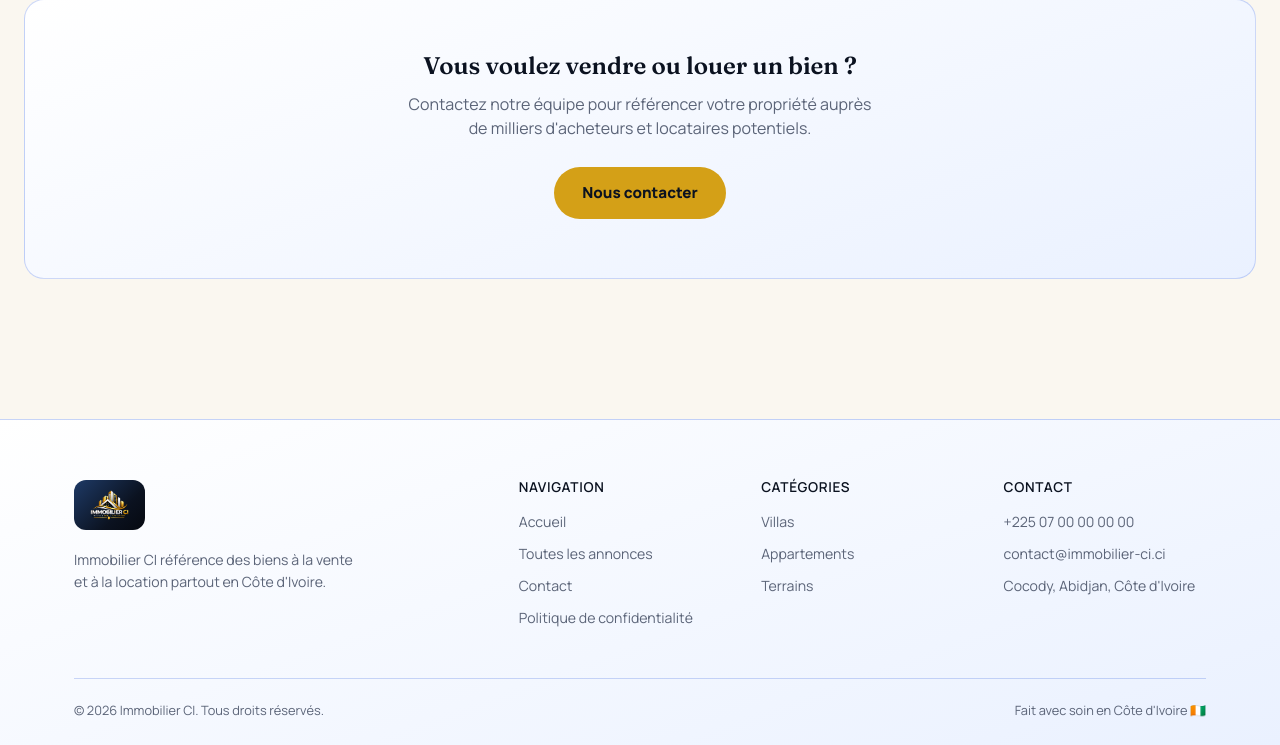
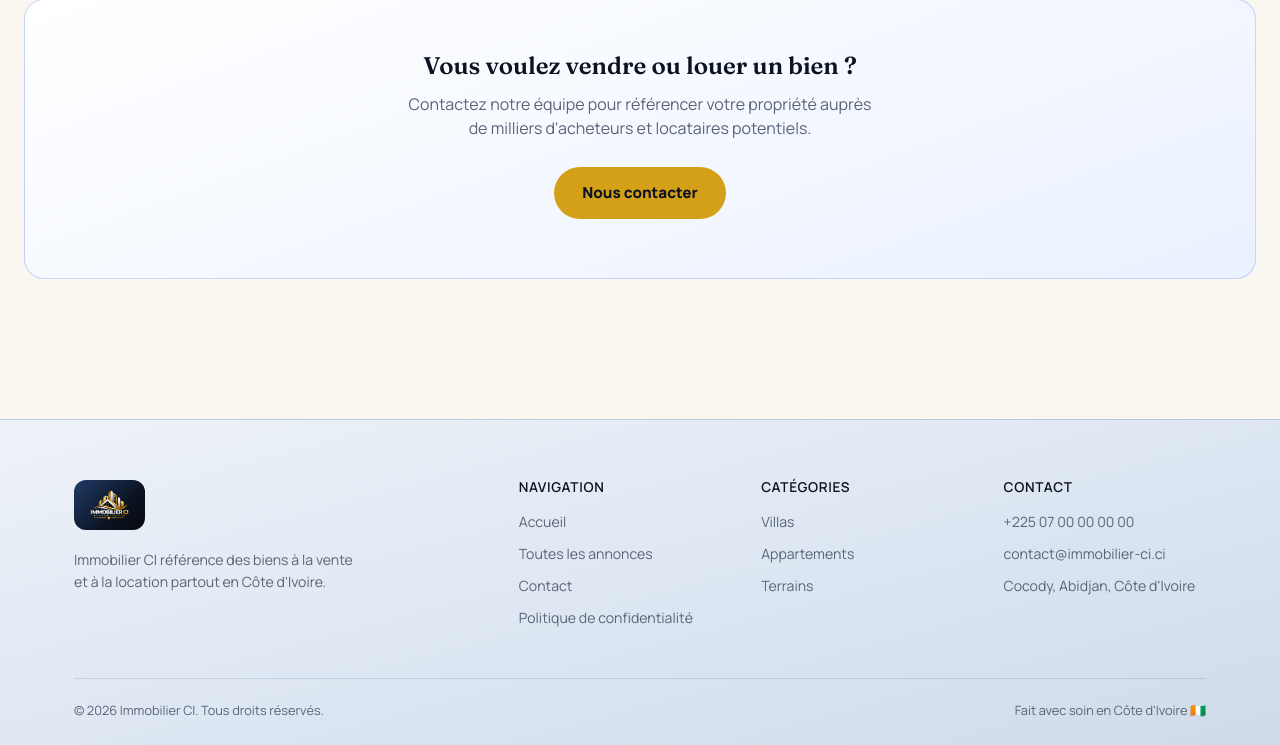
Before and after one commit to Sere-ali/immobilier-ci, a PHP site: page /immobilier-ci/index.php in a window 1280 px wide. Shown: the part 1746-2491 px from the top of the page. Run offline with PHP 8.4, Linux system fonts and the light colour scheme; data comes from the database, SQL or seed files in the repository; data that the repository does not hold is empty; some libraries are stand-ins or nearby versions.

Commit message:
Footer : bleu poussiéreux doux au lieu du bleu clair standard du site
Dégradé dédié, plus mat et discret que --blue-soft utilisé ailleurs, pour
un pied de page élégant sans être trop saturé.

Co-Authored-By: Claude Sonnet 5 <noreply@anthropic.com>
Claude-Session: https://claude.ai/code/session_01ReN9zAvKQGJ1Bin3dvq9bk

```diff
--- a/assets/css/style.css
+++ b/assets/css/style.css
@@ -249,9 +249,13 @@ h1,h2,h3,h4{font-family:'Fraunces',serif;font-weight:600;line-height:1.15;margin
 .btn-outline:hover{background:var(--blue);color:#fff}
 
 /* ---------- Footer ---------- */
+/* Bleu "poussiéreux" : plus doux/mat que --blue-soft (utilisé ailleurs sur
+   le site), volontairement discret — juste assez de couleur pour se
+   distinguer du reste de la page en fin de scroll, sans être criard. */
 .site-footer{
-  background:linear-gradient(160deg, #FFFFFF 0%, var(--blue-soft) 100%);color:var(--ink-soft);padding:60px 0 24px;margin-top:70px;
-  border-top:1px solid var(--blue-soft-border);
+  background:linear-gradient(165deg, #EEF2F8 0%, #DCE6F2 55%, #CFDBEA 100%);
+  color:var(--ink-soft);padding:60px 0 24px;margin-top:70px;
+  border-top:1px solid rgba(148,169,199,.4);
 }
 .footer-grid{display:grid;grid-template-columns:2fr 1fr 1fr 1fr;gap:40px;margin-bottom:40px}
 .footer-grid h4{color:var(--ink);font-family:'Manrope',sans-serif;font-size:.85rem;text-transform:uppercase;letter-spacing:.05em;margin-bottom:16px}
@@ -260,7 +264,7 @@ h1,h2,h3,h4{font-family:'Fraunces',serif;font-weight:600;line-height:1.15;margin
 .footer-grid h4 .logo-img{background:var(--gradient-navy);padding:10px 16px;border-radius:12px;display:inline-block}
 .footer-grid a{display:block;font-size:.88rem;color:var(--ink-soft);margin-bottom:10px;word-break:break-word}
 .footer-grid a:hover{color:var(--blue)}
-.footer-bottom{border-top:1px solid var(--blue-soft-border);padding-top:22px;font-size:.8rem;display:flex;justify-content:space-between;flex-wrap:wrap;gap:10px}
+.footer-bottom{border-top:1px solid rgba(148,169,199,.4);padding-top:22px;font-size:.8rem;display:flex;justify-content:space-between;flex-wrap:wrap;gap:10px}
 
 /* ---------- Pages listing / détail ---------- */
 .page-hero{background:linear-gradient(160deg, #FFFFFF 0%, var(--blue-soft) 100%);color:var(--ink);padding:40px 0;border-bottom:1px solid var(--blue-soft-border)}
```
